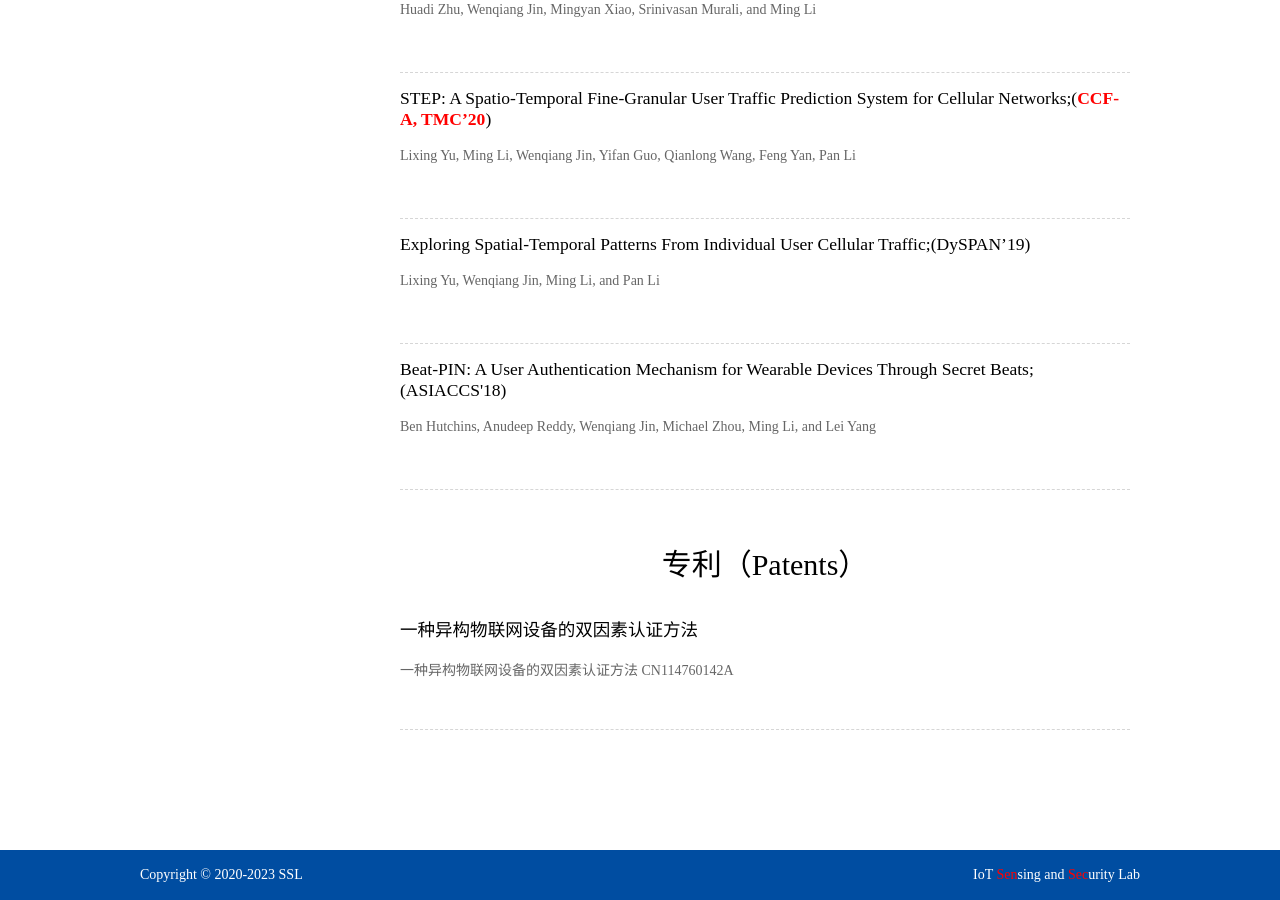
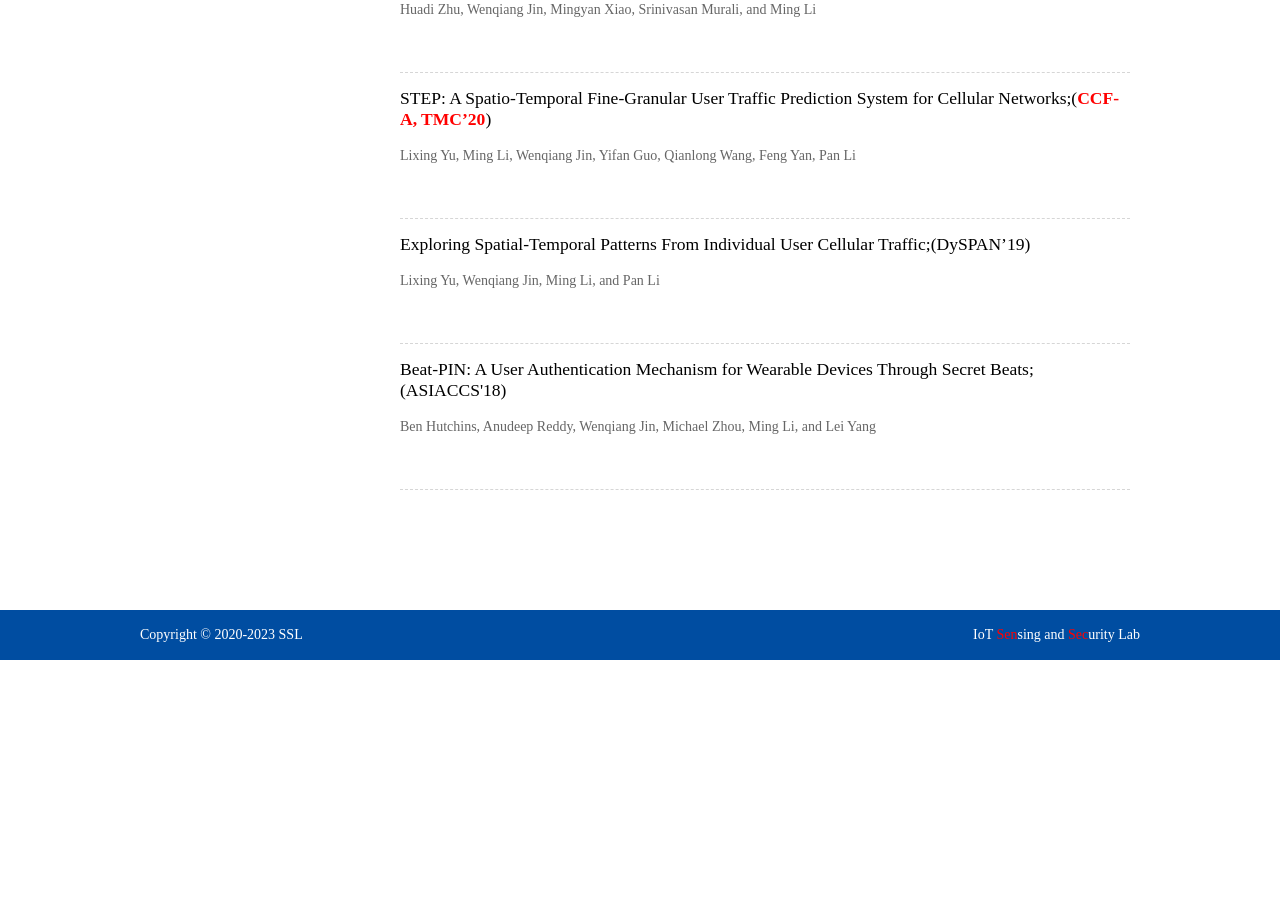
Before and after one commit to senseclab/senseclab.github.io, a Jekyll site: the page built from pages/paper.html, in a window 1280 px wide and 900 px high, scrolled down 2244 px. Built offline with Jekyll 4.4.1, drawn with Linux system fonts in a browser that asks for light colours; after the commit the page ends 2904 px from its top, so only the background shows below that.

Commit message:
award patent

```diff
--- a/pages/paper.html
+++ b/pages/paper.html
@@ -20,30 +20,35 @@ description: 论文
           <div class="n_temp_r_b1"><h4>Huiling Chen,Wenqiang Jin*(通讯)，Yupeng Hu*(共同通讯), Zhengyu Ning, Kenli Li, Zheng Qin, Mingxing Duan, Yong Xie, Daibo Liu, Ming Li.</h4></div>
         </li>
       </ul>
+
       <h3>LtRFT: Mitigate the Low-Rate Data Plane DDoS Attack with Learning-To-Rank Enabled Flow Tables;(<b style="color:red;">CCF-A, TIFS’23</b>)</h3>
       <ul>
         <li>
           <div class="n_temp_r_b1"><h4>Tang, Dan; Yan, Yudong; Gao, Chenjun; Liang, Wei; Jin, Wenqiang*（通讯）</h4></div>
         </li>
       </ul>
+
       <h3>GASF-IPP: Detection and Mitigation of LDoS Attack in SDN;(<b style="color:red;">CCF-A, TSC’23</b>)</h3>
       <ul>
         <li>
           <div class="n_temp_r_b1"><h4>Tang, Dan; Wang, Siyuan; Liu, Boru; Jin, Wenqiang; Zhang, Jiliang</h4></div>
         </li>
       </ul>
+
       <h3>Eliciting Joint Truthful Answers and Profiles from Strategic Workers in Mobile Crowdsourcing Systems;(<b style="color:red;">CCF-A, TMC’23</b>)</h3>
       <ul>
         <li>
           <div class="n_temp_r_b1"><h4>Mingyan xiao, Wenqiang Jin, Chengkai Li, Ming Li</h4></div>
         </li>
       </ul>
+
       <h3>EyeQoE: A Novel QoE Assessment Model for 360-degree Videos Using Ocular Behaviors;(<b style="color:red;">CCF-A, Ubicomp/IMWUT 2022</b>)</h3>
       <ul>
         <li>
           <div class="n_temp_r_b1"><h4>Huadi Zhu, Tianhao Li, Chaowei Wang, Wenqiang Jin, Srinivasan Murali, Mingyan Xiao, Dongqing Ye, Ming Li</h4></div>
         </li>
       </ul>
+
       <h3>CycleGuard: A Smartphone-based Assistive Tool for Cyclist Safety Using Acoustic Ranging;(<b style="color:red;">CCF-A, Ubicomp/IMWUT 2022</b>)</h3>
       <ul>
         <li>
@@ -51,6 +56,7 @@ description: 论文
             <br/>*Equal contribution.</h4></div>
         </li>
       </ul>
+
       <h3>Sipster: Settling IOU of Smart Meters Privately and Quickly;(<b>CCF-B, ACSAC’21</b>)</h3>
       <ul>
         <li>
@@ -58,60 +64,70 @@ description: 论文
             <br/>#Corresponding author (theory), *Corresponding author (artifact) </h4></div>
         </li>
       </ul>
+
       <h3>Periscope: A Keystroke Inference Attack Using Human Coupled Electromagnetic Emanations;(<b style="color:red;">CCF-A, CCS’21</b>)</h3>
       <ul>
         <li>
           <div class="n_temp_r_b1"><h4>Wenqiang Jin, Srinivasan Murali, Huadi Zhu, and Ming Li</h4></div>
         </li>
       </ul>
+
       <h3>ULPT: A User-Centric Location Privacy Trading Framework for Mobile Crowd Sensing;(<b style="color:red;">CCF-A, TMC’21</b>)</h3>
       <ul>
         <li>
           <div class="n_temp_r_b1"><h4>Wenqiang Jin, Mingyan Xiao, Linke Guo, Lei Yang, and Ming Li</h4></div>
         </li>
       </ul>
+
       <h3>Acoussist: An Acoustic Assisting Tool for People with Visual Impairments To Across Uncontrolled Streets;(<b style="color:red;">CCF-A, Ubicomp’21</b>)</h3>
       <ul>
         <li>
           <div class="n_temp_r_b1"><h4>Wenqiang Jin, Mingyan Xiao, Huadi Zhu, Shuchisnigdha Deb, Chen Kan, and Ming Li</h4></div>
         </li>
       </ul>
+
       <h3>Harnessing the Ambient Radio Frequency Noise for Wearable Device Pairing;(<b style="color:red;">CCF-A, CCS’20</b>)</h3>
       <ul>
         <li>
           <div class="n_temp_r_b1"><h4>Wenqiang Jin, Ming Li, Srinivasan Murali, and Linke Guo</h4></div>
         </li>
       </ul>
+
       <h3>If You Do Not Care About It, Sell It: Trading Location Privacy in Mobile Crowd Sensing;(<b style="color:red;">CCF-A, INFOCOM’20</b>)</h3>
       <ul>
         <li>
           <div class="n_temp_r_b1"><h4>Wenqiang Jin, Mingyan Xiao, Ming Li, and Linke Guo</h4></div>
         </li>
       </ul>
+
       <h3>DPDA: A Differentially Private Double Auction Scheme for Mobile Crowd Sensing;(CNS'18)</h3>
       <ul>
         <li>
           <div class="n_temp_r_b1"><h4>Wenqiang Jin, Ming Li, Linke Guo, and Lei Yang</h4></div>
         </li>
       </ul>
+
       <h3>BlinKey: A Two-Factor User Authentication Method for Virtual Reality Devices;(<b style="color:red;">CCF-A, Ubicomp’20</b>)</h3>
       <ul>
         <li>
           <div class="n_temp_r_b1"><h4>Huadi Zhu, Wenqiang Jin, Mingyan Xiao, Srinivasan Murali, and Ming Li</h4></div>
         </li>
       </ul>
+
       <h3>STEP: A Spatio-Temporal Fine-Granular User Traffic Prediction System for Cellular Networks;(<b style="color:red;">CCF-A, TMC’20</b>)</h3>
       <ul>
         <li>
           <div class="n_temp_r_b1"><h4>Lixing Yu, Ming Li, Wenqiang Jin, Yifan Guo, Qianlong Wang, Feng Yan, Pan Li</h4></div>
         </li>
       </ul>
+
       <h3>Exploring Spatial-Temporal Patterns From Individual User Cellular Traffic;(DySPAN’19)</h3>
       <ul>
         <li>
           <div class="n_temp_r_b1"><h4>Lixing Yu, Wenqiang Jin, Ming Li, and Pan Li</h4></div>
         </li>
       </ul>
+
       <h3>Beat-PIN: A User Authentication Mechanism for Wearable Devices Through Secret Beats;(ASIACCS'18)</h3>
       <ul>
         <li>
@@ -120,15 +136,6 @@ description: 论文
       </ul>
 
       <div style="margin-top:50px"></div>
-      <h1 align="center">专利（Patents）</h1>
-      <br>
-      <h3>一种异构物联网设备的双因素认证方法</h3>
-      <ul>
-        <li>
-          <div class="n_temp_r_b1"><h4>一种异构物联网设备的双因素认证方法 CN114760142A</h4></div>
-        </li>
-      </ul>
-      <div style="margin-top:50px"></div>
     </div>
   </div>
 </div>
```
